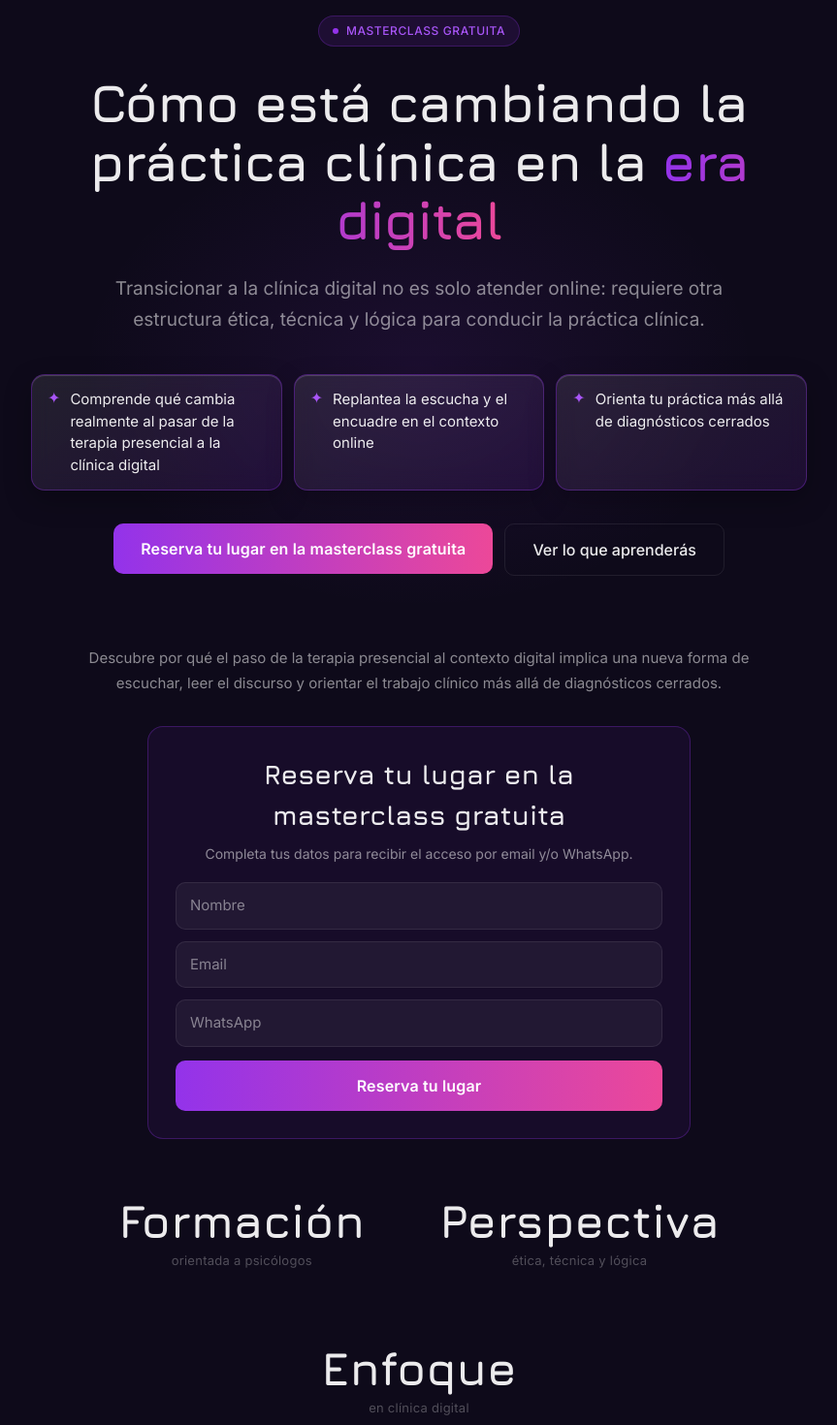
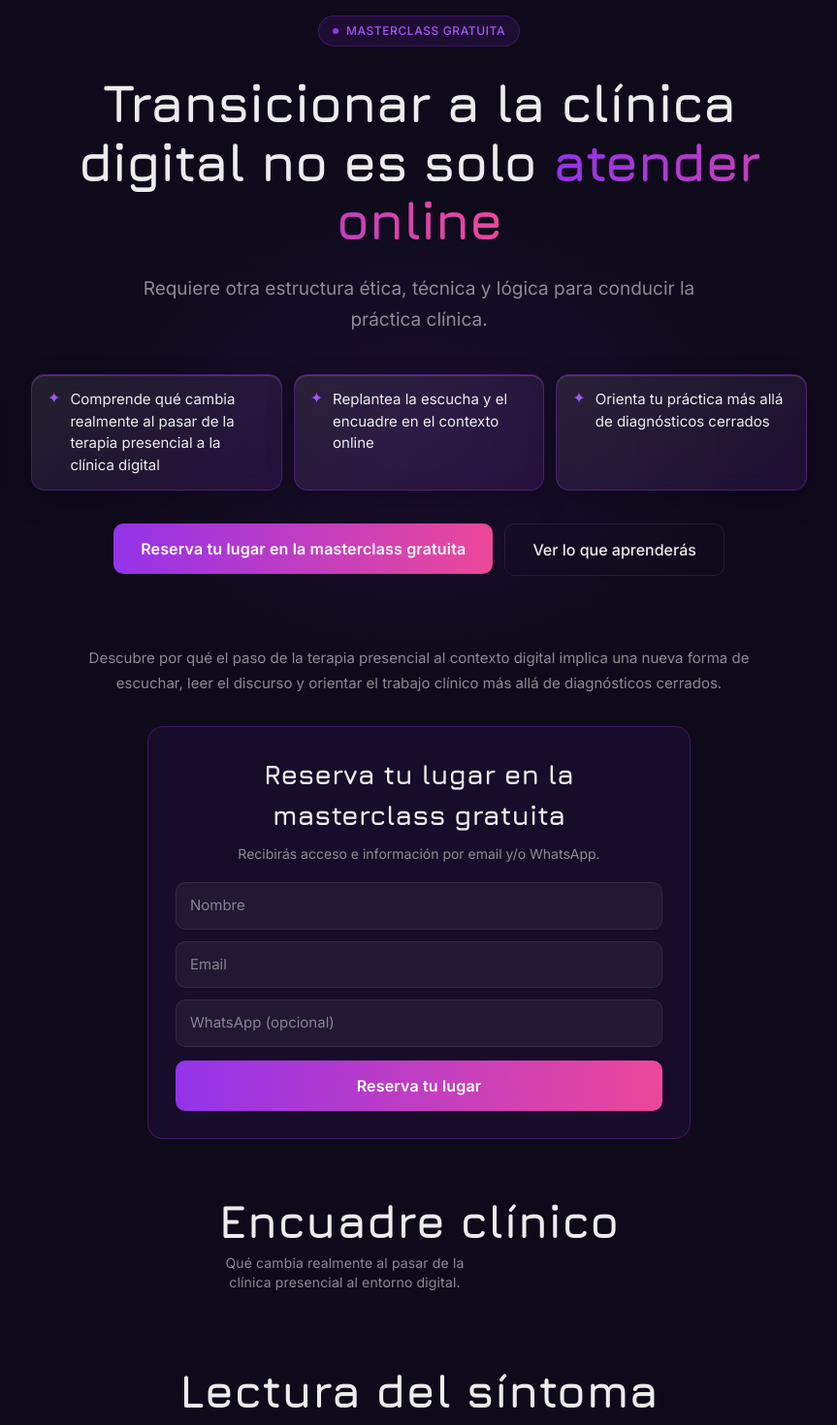
Before and after one commit to gerryalvrz/PD-MD-LandingA, a Next.js app: page / in a window 1280 px wide. Shown: the part 160-1630 px from the top of the page at 97% size, without its empty margins (208-1071 px from the left). Built offline with nearby package versions, Linux system fonts and the light colour scheme; no server answers.

Commit message:
narratuve changes2

```diff
--- a/src/app/page.tsx
+++ b/src/app/page.tsx
@@ -227,7 +227,7 @@ function MasterclassLeadForm({
 
   async function handleSubmit(e: React.FormEvent) {
     e.preventDefault()
-    if (!nombre.trim() || !email.trim() || !whatsapp.trim()) return
+    if (!nombre.trim() || !email.trim()) return
     setEstado("loading")
     try {
       const utm = new URLSearchParams(window.location.search)
@@ -354,7 +354,7 @@ function MasterclassLeadForm({
             <input
               style={inputStyle}
               type="tel"
-              placeholder="WhatsApp"
+              placeholder="WhatsApp (opcional)"
               value={whatsapp}
               onChange={(e) => {
                 setWhatsapp(e.target.value)
@@ -363,7 +363,6 @@ function MasterclassLeadForm({
                   onTrack("form_started", { section, intent: "lead" })
                 }
               }}
-              required
             />
           </div>
           {estado === "error" && (
@@ -484,9 +483,18 @@ function Hero({
   const tok = dark ? T.dark : T.light
 
   const stats = [
-    { value: "Formación", label: "orientada a psicólogos" },
-    { value: "Perspectiva", label: "ética, técnica y lógica" },
-    { value: "Enfoque", label: "en clínica digital" },
+    {
+      value: "Encuadre clínico",
+      label: "Qué cambia realmente al pasar de la clínica presencial al entorno digital.",
+    },
+    {
+      value: "Lectura del síntoma",
+      label: "Una perspectiva que va más allá de diagnósticos cerrados.",
+    },
+    {
+      value: "Ética, técnica y lógica",
+      label: "Fundamentos para orientar la práctica clínica digital con mayor claridad.",
+    },
   ]
 
   return (
@@ -577,8 +585,8 @@ function Hero({
             marginBottom: 24,
           }}
         >
-          Cómo está cambiando la práctica clínica en la{" "}
-          <GradientText>era digital</GradientText>
+          Transicionar a la clínica digital no es solo{" "}
+          <GradientText>atender online</GradientText>
         </motion.h1>
 
         {/* Subhead */}
@@ -593,9 +601,8 @@ function Hero({
             margin: "0 auto 40px",
           }}
         >
-          Transicionar a la clínica digital no es solo atender online: requiere
-          otra estructura ética, técnica y lógica para conducir la práctica
-          clínica.
+          Requiere otra estructura ética, técnica y lógica para conducir la
+          práctica clínica.
         </motion.p>
 
         <motion.ul
@@ -703,7 +710,7 @@ function Hero({
             section="hero"
             formId="registro-principal"
             title="Reserva tu lugar en la masterclass gratuita"
-            subtitle="Completa tus datos para recibir el acceso por email y/o WhatsApp."
+            subtitle="Recibirás acceso e información por email y/o WhatsApp."
           />
         </motion.div>
 
@@ -726,7 +733,7 @@ function Hero({
                   fontSize: "clamp(30px, 4vw, 48px)",
                   color: tok.t1,
                   lineHeight: 1,
-                  marginBottom: 8,
+                  marginBottom: 10,
                 }}
               >
                 {s.value}
@@ -734,9 +741,11 @@ function Hero({
               <div
                 style={{
                   fontFamily: "var(--font-inter)",
-                  fontSize: 13,
-                  color: tok.t3,
-                  letterSpacing: "0.02em",
+                  fontSize: 14,
+                  color: tok.t2,
+                  letterSpacing: "0.01em",
+                  maxWidth: 260,
+                  lineHeight: 1.45,
                 }}
               >
                 {s.label}
@@ -1130,9 +1139,10 @@ function EightWeeks({ dark }: { dark: boolean }) {
                   style={{
                     fontFamily: "var(--font-jura)",
                     fontWeight: 700,
-                    fontSize: 17,
+                    fontSize: 19,
                     color: tok.t1,
-                    marginBottom: 6,
+                    marginBottom: 8,
+                    lineHeight: 1.35,
                   }}
                 >
                   {w.title}
@@ -1140,9 +1150,9 @@ function EightWeeks({ dark }: { dark: boolean }) {
                 <p
                   style={{
                     fontFamily: "var(--font-inter)",
-                    fontSize: 15,
+                    fontSize: 16,
                     color: tok.t2,
-                    lineHeight: 1.65,
+                    lineHeight: 1.7,
                   }}
                 >
                   {w.desc}
@@ -1151,6 +1161,68 @@ function EightWeeks({ dark }: { dark: boolean }) {
             </motion.div>
           ))}
         </div>
+      </motion.div>
+    </section>
+  )
+}
+
+function InstructorBlock({ dark }: { dark: boolean }) {
+  const tok = dark ? T.dark : T.light
+  const { ref, inView } = useReveal()
+
+  return (
+    <section
+      style={{
+        background: tok.bg,
+        padding: "clamp(32px, 6vh, 64px) clamp(24px, 6vw, 120px)",
+      }}
+    >
+      <motion.div
+        ref={ref}
+        variants={stagger}
+        initial="hidden"
+        animate={inView ? "show" : "hidden"}
+        style={{
+          maxWidth: 920,
+          margin: "0 auto",
+          background: tok.cardHighBg,
+          border: `1px solid ${tok.cardHighBorder}`,
+          borderRadius: 18,
+          padding: "clamp(24px, 4vw, 34px)",
+        }}
+      >
+        <motion.div variants={fadeUp} style={{ marginBottom: 10 }}>
+          <SectionLabel>Conduce esta masterclass</SectionLabel>
+          <SectionHeading tok={tok}>Mtro. Benjamin Buzali</SectionHeading>
+        </motion.div>
+        <motion.p
+          variants={fadeUp}
+          style={{
+            fontFamily: "var(--font-inter)",
+            fontSize: 15,
+            color: tok.t2,
+            lineHeight: 1.75,
+            maxWidth: 760,
+            marginBottom: 10,
+          }}
+        >
+          Especialista en psicología clínica digital y maestro en psicoterapia.
+          Su trabajo se enfoca en pensar la práctica clínica, el encuadre y la
+          lectura del síntoma en el contexto digital.
+        </motion.p>
+        <motion.p
+          variants={fadeUp}
+          style={{
+            fontFamily: "var(--font-inter)",
+            fontSize: 14,
+            color: tok.t3,
+            lineHeight: 1.65,
+            maxWidth: 760,
+          }}
+        >
+          Una conversación dirigida a psicólogos que buscan actualizar su
+          práctica con mayor estructura clínica.
+        </motion.p>
       </motion.div>
     </section>
   )
@@ -1175,7 +1247,7 @@ function Testimonials({ dark }: { dark: boolean }) {
       name: "Testimonio verificado #2",
       role: "Psicoterapeuta · Placeholder temporal",
       quote:
-        "Aquí irá un testimonio real sobre integración ética de IA, estructura de casos y mejora de práctica.",
+        "Aquí irá un testimonio real sobre lectura clínica, encuadre y conducción de procesos en el contexto digital.",
     },
   ]
 
@@ -1194,16 +1266,29 @@ function Testimonials({ dark }: { dark: boolean }) {
       >
         <motion.div variants={fadeUp} style={{ marginBottom: 48 }}>
           <SectionLabel>Testimonios</SectionLabel>
-          <SectionHeading tok={tok}>Lo que esta conversación puede abrir en tu práctica</SectionHeading>
+          <SectionHeading tok={tok}>Por qué esta conversación importa hoy</SectionHeading>
           <p
             style={{
               marginTop: 12,
+              fontFamily: "var(--font-inter)",
+              fontSize: 14,
+              color: tok.t2,
+              lineHeight: 1.65,
+            }}
+          >
+            Cada vez más profesionales atienden online, pero no siempre han
+            replanteado la estructura clínica que esta transición exige.
+          </p>
+          <p
+            style={{
+              marginTop: 8,
               fontFamily: "var(--font-inter)",
               fontSize: 13,
               color: tok.t3,
             }}
           >
-            Una perspectiva clínica distinta puede cambiar la forma en que orientas tu trabajo.
+            Esta conversación abre una pregunta necesaria sobre la escucha, el
+            encuadre y la conducción clínica en el entorno digital.
           </p>
         </motion.div>
 
@@ -1307,9 +1392,9 @@ function RiskReversal({ dark }: { dark: boolean }) {
   const tok = dark ? T.dark : T.light
   const { ref, inView } = useReveal()
   const bullets = [
-    "Muchos profesionales ya atienden online, pero no siempre han replanteado la estructura clínica que esta transición exige.",
-    "La clínica digital demanda revisar encuadre, escucha y conducción con una base ética y técnica sólida.",
-    "Esta masterclass abre una conversación necesaria para comprender el cambio de fondo en la práctica clínica.",
+    "El entorno modifica la forma en que se presenta y se lee el síntoma.",
+    "La clínica digital demanda revisar encuadre, escucha y decisiones éticas.",
+    "Esta masterclass propone una conversación inicial para comprender ese cambio de forma más precisa.",
   ]
   return (
     <section
@@ -1337,6 +1422,20 @@ function RiskReversal({ dark }: { dark: boolean }) {
           <SectionHeading tok={tok}>La práctica clínica está cambiando</SectionHeading>
         </motion.div>
         <motion.div variants={fadeUp} style={{ marginBottom: 24 }}>
+          <p
+            style={{
+              fontFamily: "var(--font-inter)",
+              fontSize: 15,
+              color: tok.t2,
+              lineHeight: 1.7,
+              marginBottom: 18,
+              maxWidth: 780,
+            }}
+          >
+            Muchos profesionales ya atienden online, pero pocos han replanteado
+            a fondo qué cambia en la escucha, el encuadre y la conducción del
+            proceso clínico cuando la práctica se desplaza al contexto digital.
+          </p>
           <GlowingShadow className="!w-full !max-w-[560px] !aspect-[2.6/1] !cursor-default">
             <span
               className="pointer-events-none z-10 text-center text-xl font-semibold tracking-tight"
@@ -1428,6 +1527,7 @@ function RegistrationSection({
             onTrack={onTrack}
             section="registro_final"
             formId="registro-final"
+            subtitle="Recibirás acceso e información por email y/o WhatsApp."
             buttonLabel="Reserva tu lugar"
           />
         </motion.div>
@@ -1709,6 +1809,7 @@ export default function Home() {
       <TrustBar dark={dark} />
       <WhatYouBuild dark={dark} />
       <EightWeeks dark={dark} />
+      <InstructorBlock dark={dark} />
       <Testimonials dark={dark} />
       <RiskReversal dark={dark} />
       <ObjectionFaq dark={dark} />
```
